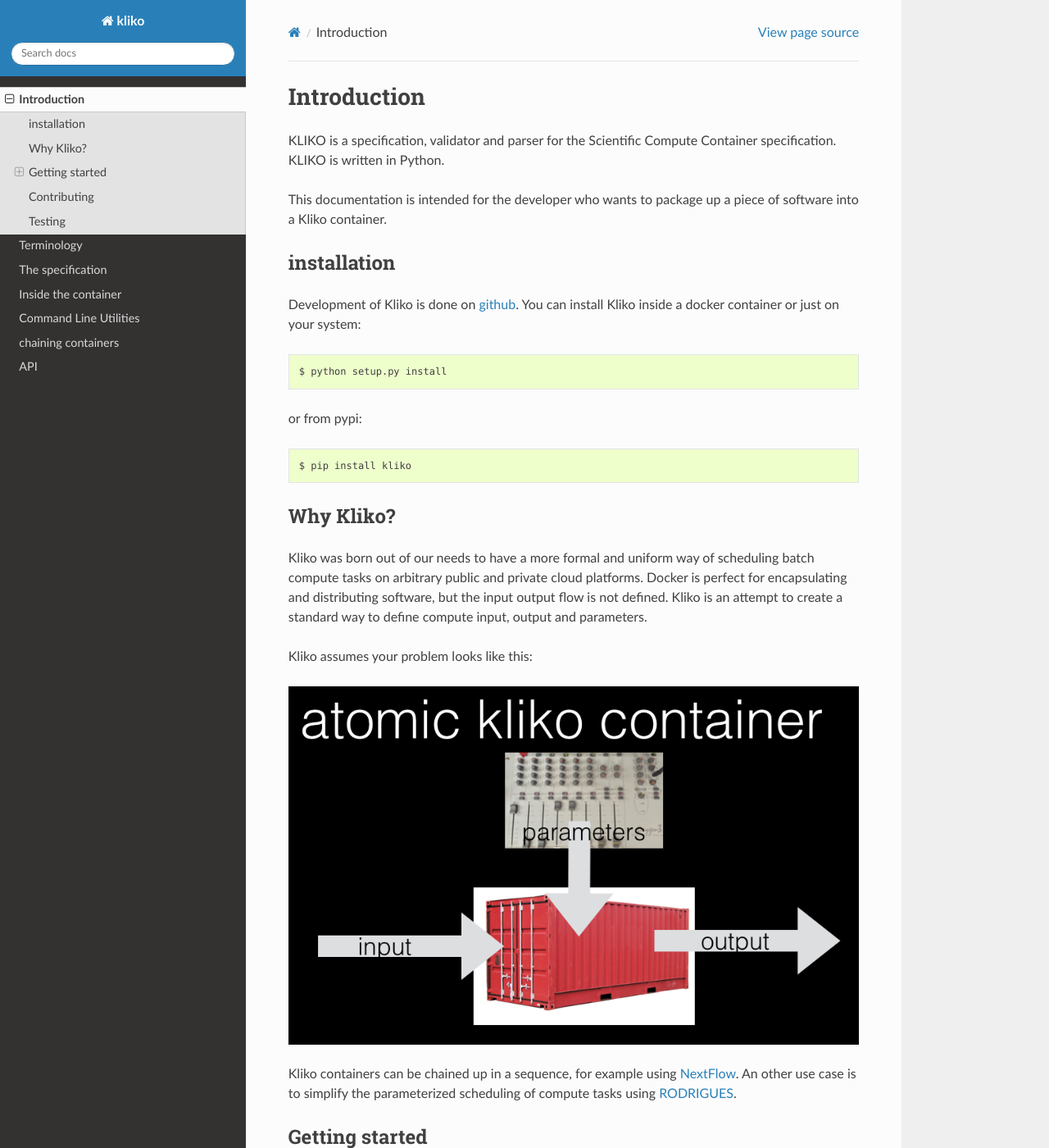
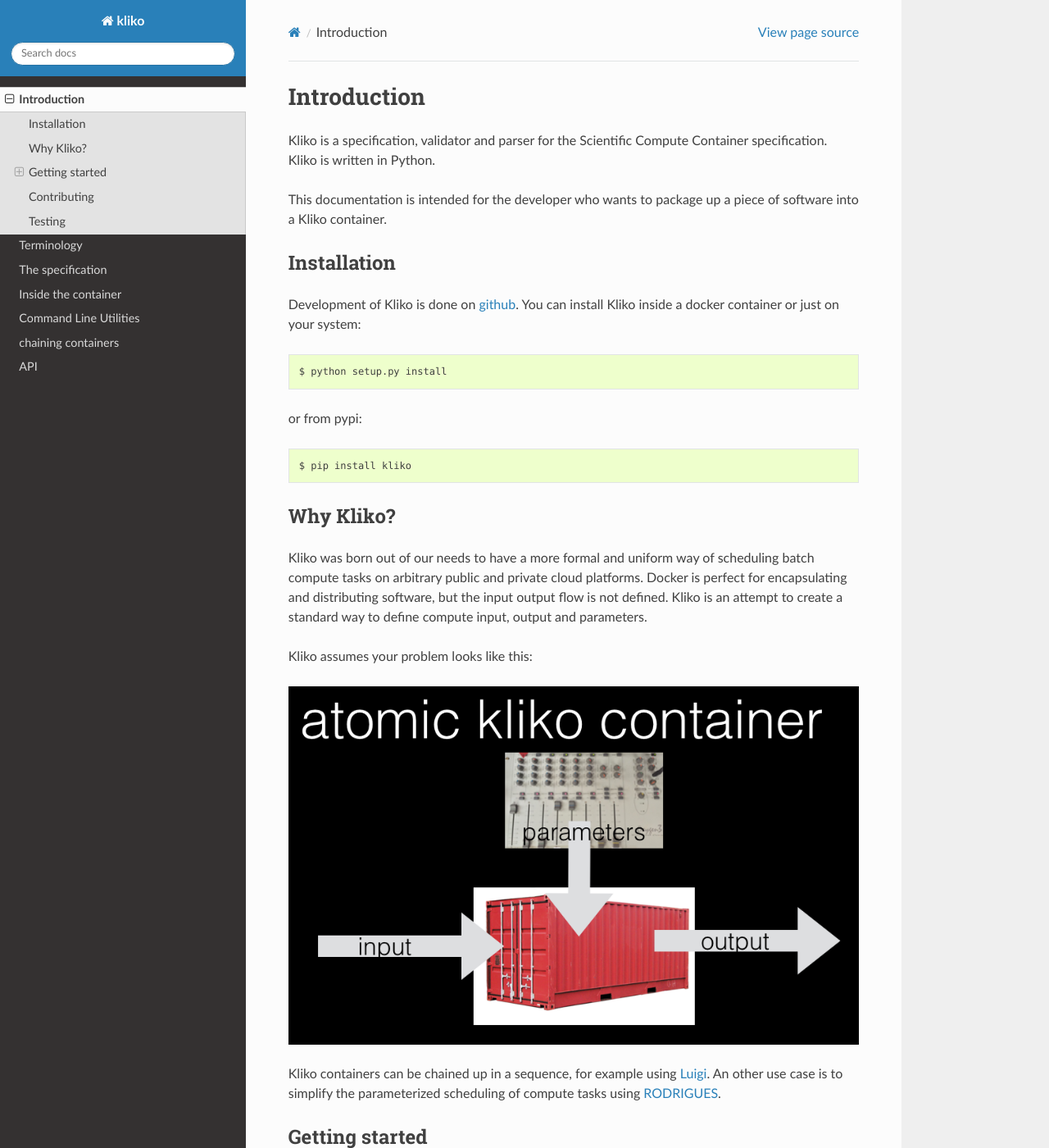
Before and after one commit to gijzelaerr/kliko, a Sphinx documentation site: the page built from doc/introduction.rst, in a window 1280 px wide and 1400 px high. Shown: the whole window at 82% size. Built offline with Sphinx 7.4.7 and the Read the Docs theme 2.0.0, drawn with Linux system fonts in a browser that asks for light colours.

Commit message:
add screenshot

```diff
--- a/doc/chaining.rst
+++ b/doc/chaining.rst
@@ -67,6 +67,11 @@ the Task dependencies using the ``requires()`` method. Here is an example::
             return AutoFlaggerTask()
 
 
+Which would look something like this in the Luigi web interface:
+
+.. image:: luigi.png
+
+
 Simple kliko chaining
 =====================
 
--- a/doc/introduction.rst
+++ b/doc/introduction.rst
@@ -2,12 +2,12 @@
 Introduction
 ============
 
-KLIKO is a specification, validator and parser for the Scientific Compute Container specification. KLIKO is written in
+Kliko is a specification, validator and parser for the Scientific Compute Container specification. Kliko is written in
 Python.
 
 This documentation is intended for the developer who wants to package up a piece of software into a Kliko container.
 
-installation
+Installation
 ============
 
 Development of Kliko is done on `github <https://github.com/gijzelaerr/kliko>`_. You can install Kliko inside a docker
@@ -32,7 +32,7 @@ Kliko assumes your problem looks like this:
 
 .. image:: kliko.png
 
-Kliko containers can be chained up in a sequence, for example using `NextFlow <http://www.nextflow.io/>`_. An other
+Kliko containers can be chained up in a sequence, for example using `Luigi <http://luigi.readthedocs.io/>`_. An other
 use case is to simplify the parameterized scheduling of compute tasks using
 `RODRIGUES <https://github.com/ska-sa/rodrigues/>`_.
 
```
Also changed, not shown: doc/luigi.png (added).
